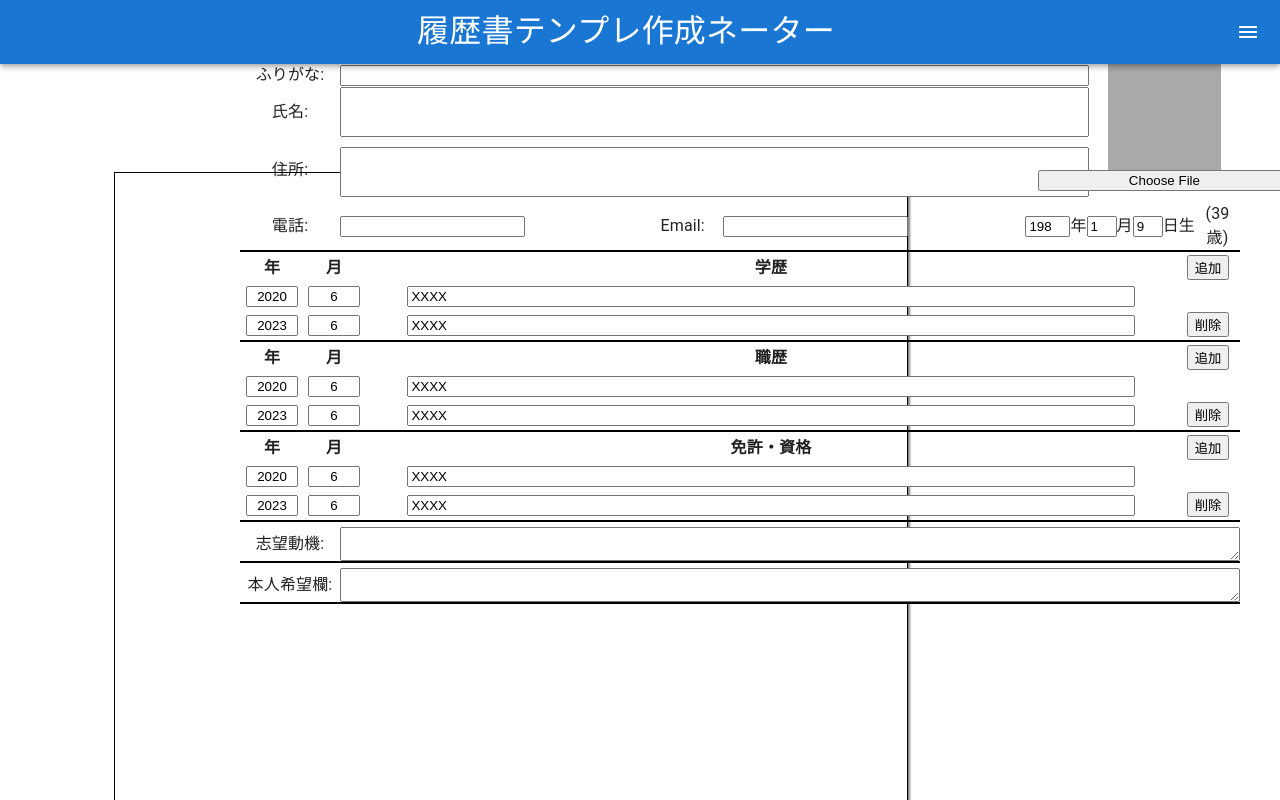
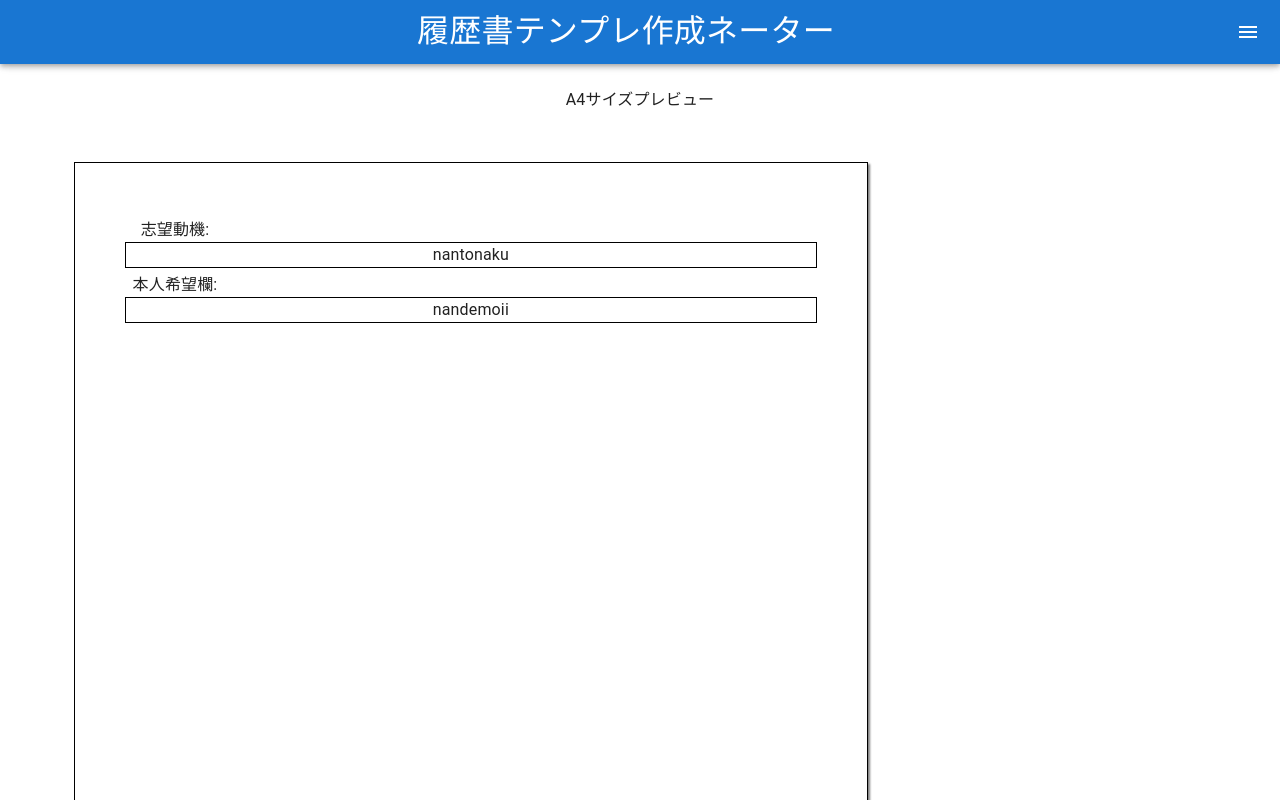
Before and after one commit to nabetxan/cv-project, a React (Create React App) app: page / in a window 1280 px wide. Shown: the top 800 px of the page. Built offline with nearby package versions, Linux system fonts and the light colour scheme.

Commit message:
fix(wip): enable edit textarea and show in preview

```diff
--- a/src/components/App.js
+++ b/src/components/App.js
@@ -1,13 +1,65 @@
-import { useState, useRef, useEffect } from "react";
+import { useState } from "react";
 import "../styles/App.css";
 import Sidebar from "./Sidebar";
 import { styled } from "@mui/material/styles";
 import MuiAppBar from "@mui/material/AppBar";
 import EditWindow from "./EditWindow";
+import Box from "@mui/material/Box";
+import Toolbar from "@mui/material/Toolbar";
+import CssBaseline from "@mui/material/CssBaseline";
+import Typography from "@mui/material/Typography";
+import MenuIcon from "@mui/icons-material/Menu";
+import IconButton from "@mui/material/IconButton";
+import Preview from "./Preview";
+
+//settings for side bar.
+// This part has to be out side of function. (it re-renders too much)
+const drawerWidth = 440;
+const Main = styled("main", { shouldForwardProp: (prop) => prop !== "open" })(
+  ({ theme, open }) => ({
+    flexGrow: 1,
+    padding: theme.spacing(3),
+    transition: theme.transitions.create("margin", {
+      easing: theme.transitions.easing.sharp,
+      duration: theme.transitions.duration.leavingScreen,
+    }),
+    marginRight: -drawerWidth,
+    ...(open && {
+      transition: theme.transitions.create("margin", {
+        easing: theme.transitions.easing.easeOut,
+        duration: theme.transitions.duration.enteringScreen,
+      }),
+      marginRight: 0,
+    }),
+  })
+);
+
+const AppBar = styled(MuiAppBar, {
+  shouldForwardProp: (prop) => prop !== "open",
+})(({ theme, open }) => ({
+  transition: theme.transitions.create(["margin", "width"], {
+    easing: theme.transitions.easing.sharp,
+    duration: theme.transitions.duration.leavingScreen,
+  }),
+  ...(open && {
+    width: `calc(100% - ${drawerWidth}px)`,
+    transition: theme.transitions.create(["margin", "width"], {
+      easing: theme.transitions.easing.easeOut,
+      duration: theme.transitions.duration.enteringScreen,
+    }),
+    marginRight: drawerWidth,
+  }),
+}));
+
+const DrawerHeader = styled("div")(({ theme }) => ({
+  display: "flex",
+  alignItems: "center",
+  padding: theme.spacing(0, 1),
+  ...theme.mixins.toolbar,
+  justifyContent: "flex-start",
+}));
 
 function App() {
-  const [selectedButton, setSelectedButton] = useState(null);
-  const [isEditWindowOpen, setIsEditWindowOpen] = useState(false);
   const [formDataGeneralInfo, setFormData] = useState({
     lastUpdate: {
       modifiedvalue: {
@@ -29,18 +81,6 @@ function App() {
     email: "",
     photo: null,
   });
-
-  const handleisEditWindowOpen = function (buttonClicked) {
-    if (selectedButton === buttonClicked) {
-      setIsEditWindowOpen(!isEditWindowOpen);
-    } else {
-      setSelectedButton(buttonClicked);
-      setIsEditWindowOpen(true);
-    }
-  };
-
-  const [appealText, setAppealText] = useState("");
-  const [kibouText, setKibouText] = useState("");
 
   const [formDataEducational, setFormDataEducational] = useState({
     items: [
@@ -90,6 +130,30 @@ function App() {
     ],
   });
 
+  const [appealText, setAppealText] = useState("nantonaku");
+  const [kibouText, setKibouText] = useState("nandemoii");
+  const [selectedButton, setSelectedButton] = useState(null);
+  const [isEditWindowOpen, setIsEditWindowOpen] = useState(false);
+
+  const [openSidebar, setOpenSidebar] = useState(false);
+
+  const handleDrawerOpen = () => {
+    setOpenSidebar(true);
+  };
+
+  const handleDrawerClose = () => {
+    setOpenSidebar(false);
+  };
+
+  const handleisEditWindowOpen = function (buttonClicked) {
+    if (selectedButton === buttonClicked) {
+      setIsEditWindowOpen(!isEditWindowOpen);
+    } else {
+      setSelectedButton(buttonClicked);
+      setIsEditWindowOpen(true);
+    }
+  };
+
   const calculateAge = () => {
     const currentYear = parseInt(
       formDataGeneralInfo.lastUpdate.modifiedvalue.lastUpdateYear
@@ -112,35 +176,18 @@ function App() {
     ) {
       age -= 1;
     }
-
     return age;
   };
 
-  const textareaAppealRef = useRef(null);
-  const textareaKibouRef = useRef(null);
+  const handleChangeTextArea = (e) => {
+    const text = e.target.value;
+    const name = e.target.name;
 
-  useEffect(() => {
-    adjustTextareaHeight(textareaAppealRef);
-  }, [appealText]);
-
-  useEffect(() => {
-    adjustTextareaHeight(textareaKibouRef);
-  }, [kibouText]);
-
-  const handleChangeAppealText = (e) => {
-    const text = e.target.value;
+    if (name === "appeal") {
       setAppealText(text);
-  };
-
-  const handleChangeKibouText = (e) => {
-    const text = e.target.value;
+    }
+    if (name === "kibou") {
       setKibouText(text);
-  };
-
-  const adjustTextareaHeight = (ref) => {
-    if (ref.current) {
-      ref.current.style.height = "auto";
-      ref.current.style.height = ref.current.scrollHeight + "px";
     }
   };
 
@@ -305,65 +352,63 @@ function App() {
     });
   };
 
-  //settings for side bar
-  const drawerWidth = 440;
-
-  const Main = styled("main", { shouldForwardProp: (prop) => prop !== "open" })(
-    ({ theme, open }) => ({
-      flexGrow: 1,
-      padding: theme.spacing(3),
-      transition: theme.transitions.create("margin", {
-        easing: theme.transitions.easing.sharp,
-        duration: theme.transitions.duration.leavingScreen,
-      }),
-      marginRight: -drawerWidth,
-      ...(open && {
-        transition: theme.transitions.create("margin", {
-          easing: theme.transitions.easing.easeOut,
-          duration: theme.transitions.duration.enteringScreen,
-        }),
-        marginRight: 0,
-      }),
-    })
-  );
-
-  const AppBar = styled(MuiAppBar, {
-    shouldForwardProp: (prop) => prop !== "open",
-  })(({ theme, open }) => ({
-    transition: theme.transitions.create(["margin", "width"], {
-      easing: theme.transitions.easing.sharp,
-      duration: theme.transitions.duration.leavingScreen,
-    }),
-    ...(open && {
-      width: `calc(100% - ${drawerWidth}px)`,
-      transition: theme.transitions.create(["margin", "width"], {
-        easing: theme.transitions.easing.easeOut,
-        duration: theme.transitions.duration.enteringScreen,
-      }),
-      marginRight: drawerWidth,
-    }),
-  }));
-
-  const DrawerHeader = styled("div")(({ theme }) => ({
-    display: "flex",
-    alignItems: "center",
-    padding: theme.spacing(0, 1),
-    ...theme.mixins.toolbar,
-    justifyContent: "flex-start",
-  }));
-
   return (
     <>
-      <div id="contents" className="flex-center">
-        <div id="side-bar">
+      <Box sx={{ display: "flex" }}>
+        <CssBaseline />
+        <AppBar position="fixed" open={openSidebar}>
+          <Toolbar>
+            <Typography
+              id="title"
+              variant="h6"
+              noWrap
+              sx={{ flexGrow: 1 }}
+              component="div"
+            >
+              履歴書テンプレ作成ネーター
+            </Typography>
+            <IconButton
+              color="inherit"
+              aria-label="open drawer"
+              edge="end"
+              onClick={handleDrawerOpen}
+              sx={{ ...(openSidebar && { display: "none" }) }}
+            >
+              <MenuIcon />
+            </IconButton>
+          </Toolbar>
+        </AppBar>
+        <Main open={openSidebar}>
+          <DrawerHeader />
+
+          <div>A4サイズプレビュー</div>
+          <div id="a4">
+            <Preview appealText={appealText} kibouText={kibouText}/>
+            {isEditWindowOpen === true ? (
+              <EditWindow
+                handleisEditWindowOpen={handleisEditWindowOpen}
+                selectedButton={selectedButton}
+                appealText={appealText}
+                kibouText={kibouText}
+                handleChangeTextArea={handleChangeTextArea}
+              />
+            ) : null}
+          </div>
+        </Main>
+
         <Sidebar
           DrawerHeader={DrawerHeader}
           drawerWidth={drawerWidth}
           Main={Main}
           AppBar={AppBar}
           handleisEditWindowOpen={handleisEditWindowOpen}
+          openSidebar={openSidebar}
+          handleDrawerClose={handleDrawerClose}
         />
-        </div>
+      </Box>
+
+      <div id="contents" className="flex-center">
+        <div id="side-bar"></div>
 
         <div id="main">
           <div id="general">
@@ -704,47 +749,9 @@ function App() {
             </tbody>
           </table>
           <div className="border flex-grow"></div>
-          {/* shiboudouki */}
-          <div className="flex-start text-vertically-center marginTop5">
-            <label htmlFor="appeal" className="label-length100">
-              志望動機:
-            </label>
-            <textarea
-              ref={textareaAppealRef}
-              id="appeal"
-              name="appeal"
-              value={appealText}
-              onChange={handleChangeAppealText}
-              className="flex-grow"
-            />
-          </div>
-
-          <div className="border flex-grow"></div>
-
-          {/* honnin kibou */}
-
-          <div className="flex-start text-vertically-center marginTop5">
-            <label htmlFor="kibou" className="label-length100">
-              本人希望欄:
-            </label>
-            <textarea
-              ref={textareaKibouRef}
-              id="kibou"
-              name="kibou"
-              value={kibouText}
-              onChange={handleChangeKibouText}
-              className="flex-grow"
-            />
-          </div>
 
           <div className="border flex-grow"></div>
         </div>
-        {isEditWindowOpen === true ? (
-          <EditWindow
-            handleisEditWindowOpen={handleisEditWindowOpen}
-            selectedButton={selectedButton}
-          />
-        ) : null}
       </div>
 
       {/* display whole rirekisho PDF*/}
--- /dev/null
+++ b/src/components/Preview.js
@@ -0,0 +1,20 @@
+function Preview({ appealText, kibouText }) {
+  return (
+    <>
+      {/* shiboudouki */}
+      <div className="marginTop5">
+        <div className="label-length100">志望動機:</div>
+        <div className="border flex-grow">{appealText}</div>
+      </div>
+
+      {/* honnin kibou */}
+
+      <div className="marginTop5">
+        <div className="label-length100">本人希望欄:</div>
+        <div className="border flex-grow">{kibouText}</div>
+      </div>
+    </>
+  );
+}
+
+export default Preview;
--- a/src/components/Sidebar.js
+++ b/src/components/Sidebar.js
@@ -1,14 +1,9 @@
 import * as React from "react";
 import { useTheme } from "@mui/material/styles";
-import Box from "@mui/material/Box";
 import Drawer from "@mui/material/Drawer";
-import Toolbar from "@mui/material/Toolbar";
-import CssBaseline from "@mui/material/CssBaseline";
 import List from "@mui/material/List";
-import Typography from "@mui/material/Typography";
 import Divider from "@mui/material/Divider";
 import IconButton from "@mui/material/IconButton";
-import MenuIcon from "@mui/icons-material/Menu";
 import ChevronLeftIcon from "@mui/icons-material/ChevronLeft";
 import ChevronRightIcon from "@mui/icons-material/ChevronRight";
 import ListItem from "@mui/material/ListItem";
@@ -22,51 +17,13 @@ import BorderColorIcon from "@mui/icons-material/BorderColor";
 function Sidebar({
   DrawerHeader,
   drawerWidth,
-  Main,
-  AppBar,
+  openSidebar,
   handleisEditWindowOpen,
+  handleDrawerClose,
 }) {
   const theme = useTheme();
-  const [openSidebar, setOpenSidebar] = React.useState(false);
-
-  const handleDrawerOpen = () => {
-    setOpenSidebar(true);
-  };
-
-  const handleDrawerClose = () => {
-    setOpenSidebar(false);
-  };
 
   return (
-    <Box sx={{ display: "flex" }}>
-      <CssBaseline />
-      <AppBar position="fixed" open={openSidebar}>
-        <Toolbar>
-          <Typography
-            id="title"
-            variant="h6"
-            noWrap
-            sx={{ flexGrow: 1 }}
-            component="div"
-          >
-            履歴書テンプレ作成ネーター
-          </Typography>
-          <IconButton
-            color="inherit"
-            aria-label="open drawer"
-            edge="end"
-            onClick={handleDrawerOpen}
-            sx={{ ...(openSidebar && { display: "none" }) }}
-          >
-            <MenuIcon />
-          </IconButton>
-        </Toolbar>
-      </AppBar>
-      <Main open={openSidebar}>
-        <DrawerHeader />
-        <div>A4サイズプレビュー</div>
-        <div id="a4"></div>
-      </Main>
     <Drawer
       sx={{
         width: drawerWidth,
@@ -129,7 +86,6 @@ function Sidebar({
         </ListItem>
       </List>
     </Drawer>
-    </Box>
   );
 }
 
--- /dev/null
+++ b/src/components/TextAreas.js
@@ -0,0 +1,55 @@
+import { useRef, useEffect } from "react";
+function TextAreas({ appealText, kibouText, handleChangeTextArea }) {
+  const textareaAppealRef = useRef(null);
+  const textareaKibouRef = useRef(null);
+  useEffect(() => {
+    adjustTextareaHeight(textareaAppealRef);
+  }, [appealText]);
+
+  useEffect(() => {
+    adjustTextareaHeight(textareaKibouRef);
+  }, [kibouText]);
+
+  const adjustTextareaHeight = (ref) => {
+    if (ref.current) {
+      ref.current.style.height = "auto";
+      ref.current.style.height = ref.current.scrollHeight + "px";
+    }
+  };
+
+  console.log("appealText", appealText, "kibouText", kibouText);
+  return (
+    <>
+      {/* shiboudouki */}
+      <div className="flex-start text-vertically-center marginTop5">
+        <label htmlFor="appeal" className="label-length100">
+          志望動機:
+        </label>
+        <textarea
+          ref={textareaAppealRef}
+          id="appeal"
+          name="appeal"
+          value={appealText}
+          onChange={handleChangeTextArea}
+          className="flex-grow"
+        />
+      </div>
+      <div className="border flex-grow"></div>
+      {/* honnin kibou */}
+      <div className="flex-start text-vertically-center marginTop5">
+        <label htmlFor="kibou" className="label-length100">
+          本人希望欄:
+        </label>
+        <textarea
+          ref={textareaKibouRef}
+          id="kibou"
+          name="kibou"
+          value={kibouText}
+          onChange={handleChangeTextArea}
+          className="flex-grow"
+        />
+      </div>
+    </>
+  );
+}
+export default TextAreas;
--- a/src/styles/App.css
+++ b/src/styles/App.css
@@ -161,6 +161,7 @@ td > input {
   border: 1px solid black;
   box-shadow: 2px 2px 2px grey;
   margin: 50px;
+  padding:50px;
 }
 
 #edit-window {
@@ -170,6 +171,6 @@ td > input {
   top: 50％;
   left: 10%;
   transform: translate(0%, 20%);
-  z-index: 10;
+  z-index: 2;
   background-color: rgb(191, 241, 241);
 }
```
Also changed, not shown: src/components/EditWindow.js (+13 -1 lines). Lines whose indentation alone changed are shown as unchanged.
